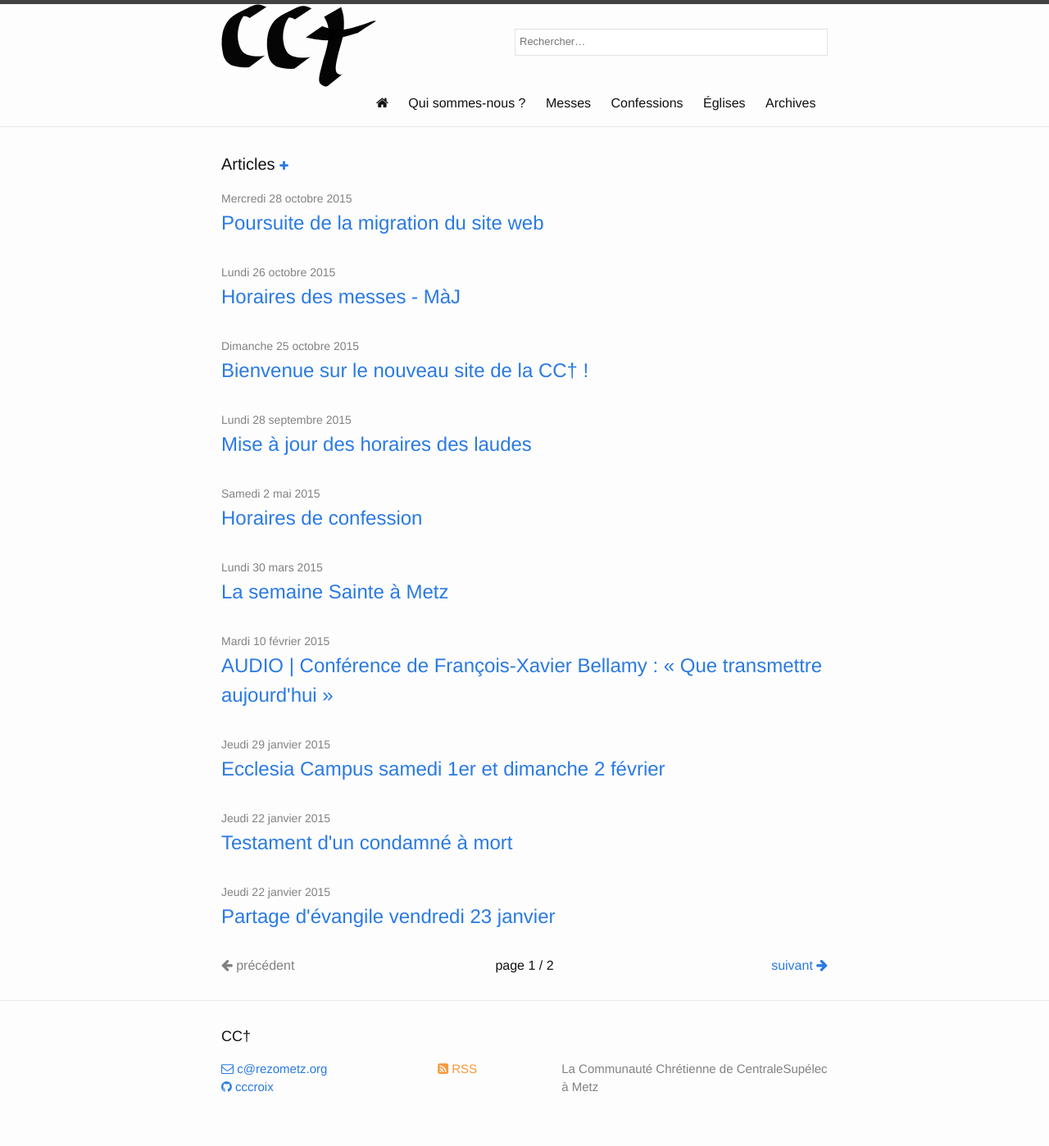
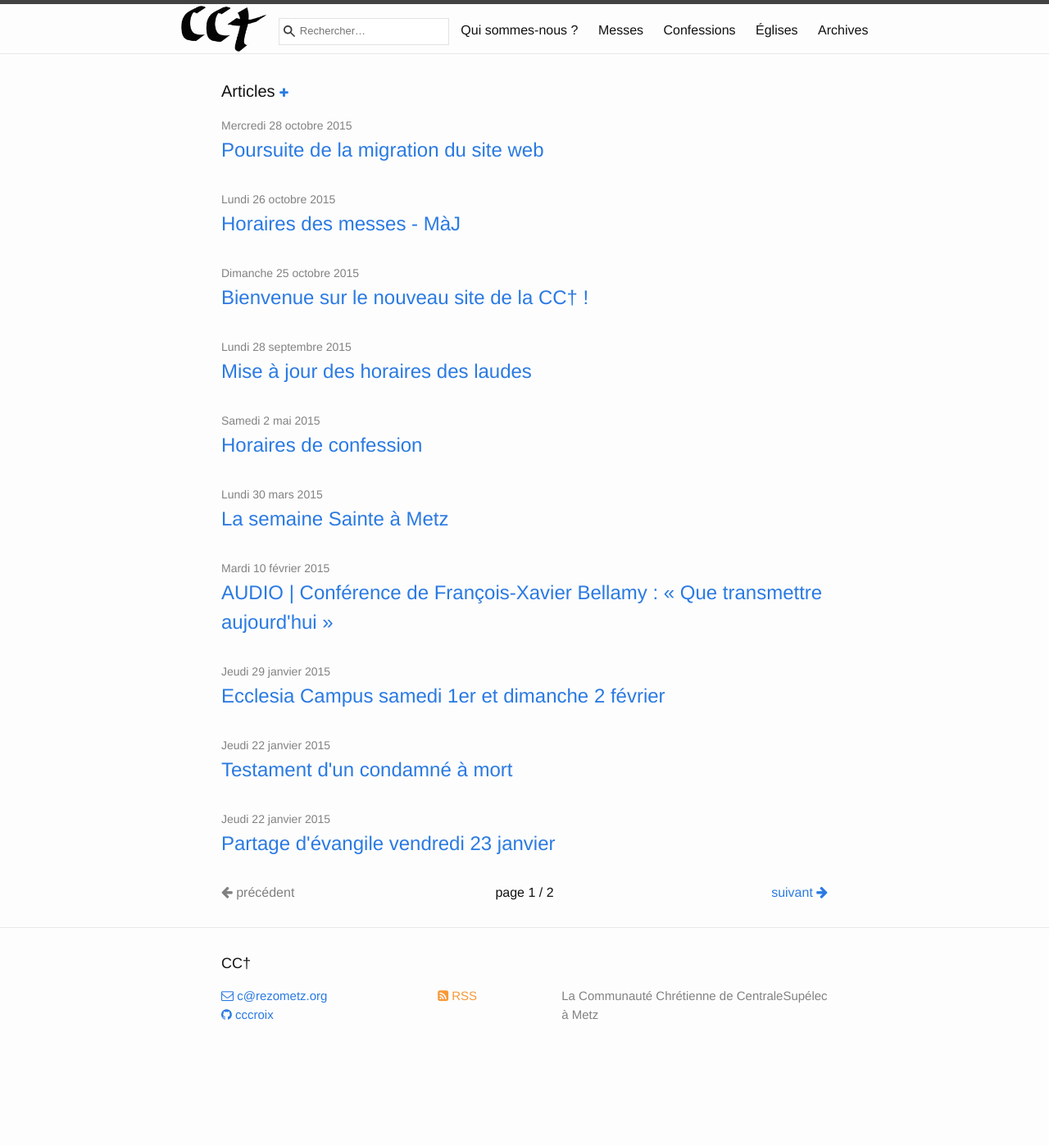
Before and after one commit to cccroix/cccroix.github.io, a Jekyll site: the page built from index.html, in a window 1280 px wide. Shown: the whole page at 82% size. Built offline with Jekyll 4.4.1, drawn with Linux system fonts in a browser that asks for light colours; nearby versions of some CDN libraries; the list of posts is cut into pages by our own code; after the commit the page ends 1309 px from its top, so only the background shows below that.

Commit message:
maks the header wider and less large

```diff
--- a/_includes/header.html
+++ b/_includes/header.html
@@ -1,12 +1,14 @@
 <header class="site-header">
 
-  <div class="wrapper">
+  <div class="wrapper nav">
 
     <a class="site-title" href="{{ site.baseurl }}/"><img src="{{ site.baseurl }}/img/cc+.png" alt="{{ site.title }}"></a>
 
+    <span class="search">
         <form action="{{ site.baseurl}}/search.html">
             <input type="text" name="q" class="nav" id="tipue_search_input" placeholder="Rechercher…" autocomplete="off" required>
         </form>
+    </span>
 
     <nav class="site-nav">
         <a href="#" class="menu-icon">
@@ -18,9 +20,6 @@
         </a>
 
         <div class="trigger">
-	     <a class="page-link" href="{{ site.baseurl }}/">
-            <i class="fa fa-home"></i>
-        </a>
         {% assign pages = site.pages | sort: "position" %}
         {% for page in pages %}
           {% if page.nav %}
@@ -30,6 +29,6 @@
         </div>
     </nav>
 
-  </div><!-- wrapper -->
+  </div><!-- wrapper nav-->
 
 </header>
--- a/_sass/_base.scss
+++ b/_sass/_base.scss
@@ -204,6 +204,22 @@ pre {
     }
 }
 
+.wrapper.nav {
+    max-width: 100%;
+    min-width: 90%;
+    margin: auto;
+    text-align: center;
+}
+
+.search {
+    display: inline-block;
+    min-width: 3cm;
+    margin-left: 10px 10px 10px 10px;
+    @include media-query($on-palm) {
+        width: auto;
+    }
+}
+
 
 
 /**
--- a/_sass/_layout.scss
+++ b/_sass/_layout.scss
@@ -10,31 +10,32 @@
     position: relative;
 }
 
+
 .site-title {
+    display: inline-block;
     font-size: 26px;
     line-height: 56px;
     letter-spacing: -1px;
     margin-bottom: 0;
-    float: left;
 
     &,
     &:visited {
         color: $grey-color-dark;
     }
+
+    @include media-query($on-palm) {
+        float: left;
+    }
+
+    img {
+        height: 56px;
+    }
+
 }
 
-#tipue_search_input.nav {
-    margin-top: 30px;
-    margin-bottom: 30px;
-    float: right;
-    width: 50%;
-    @media screen and (max-width: 600px) {
-        width: 100%;
-    }
-}
 
 .site-nav {
-    float: left;
+    display: inline-block;
     line-height: 56px;
 
     .menu-icon {
--- a/_sass/tipuesearch.scss
+++ b/_sass/_tipuesearch.scss
@@ -13,16 +13,15 @@ Customized : Luc Absil
      /*font: 13px/1.6 'open sans', sans-serif;*/
     font: 13px/1.6 sans-serif;
     color: #333;
-	padding: 5px 5px 5px 5px;
-	width: 170px;
+    padding: 5px 5px 5px 25px;
     border: 1px solid #e2e2e2;
     border-radius: 0;
     -moz-appearance: none;
     -webkit-appearance: none;
     box-shadow: none;
+    margin: 10px;
     outline: 0;
-	margin: 0;
-	/*background: #fff url('img/search.png') no-repeat 15px 15px;*/
+    background: #fff url('/img/search.png') no-repeat 5px;
 }
 
 #tipue_search_content
```
Also changed, not shown: img/search.png (added). Lines whose indentation alone changed are shown as unchanged.
